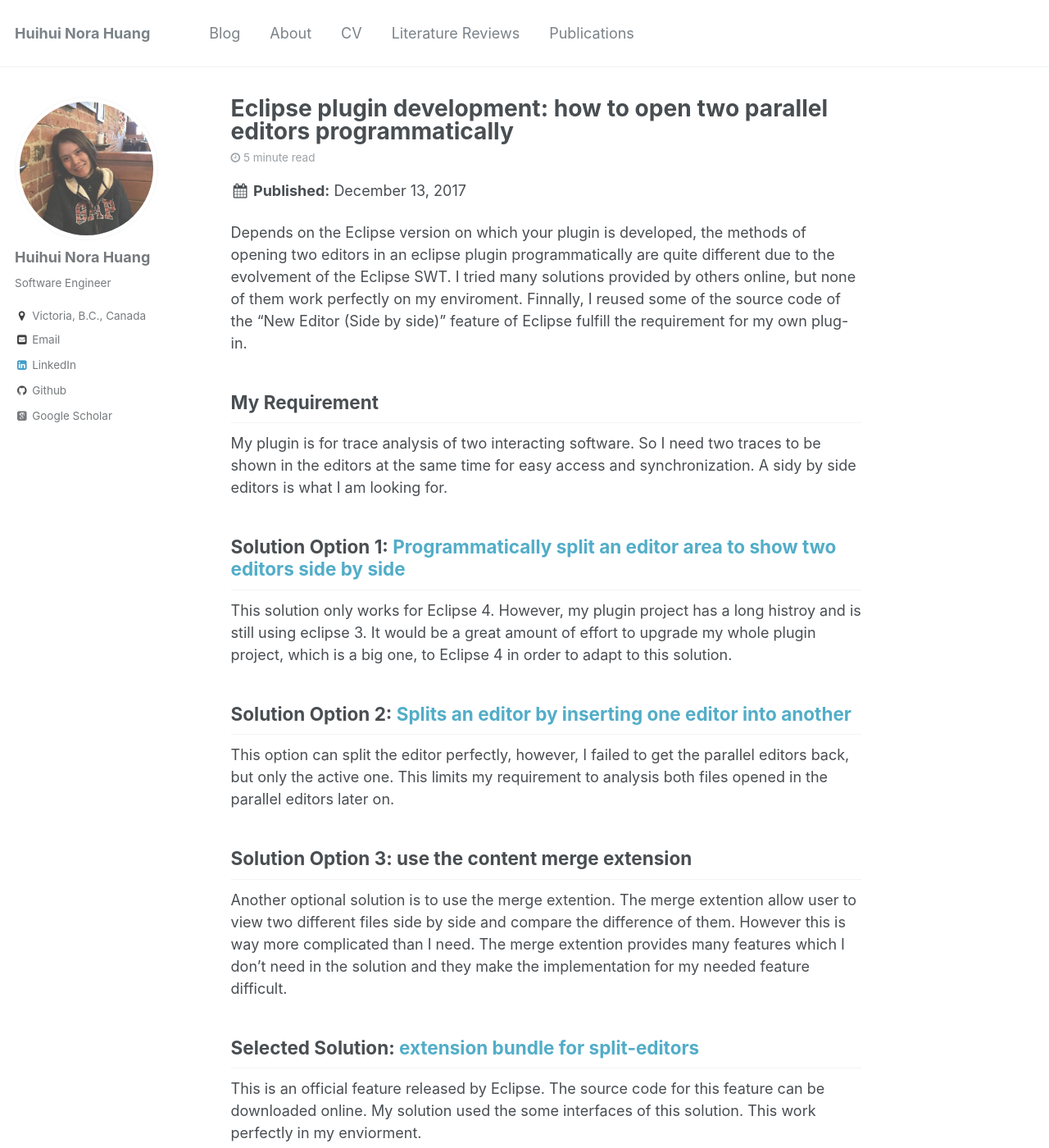
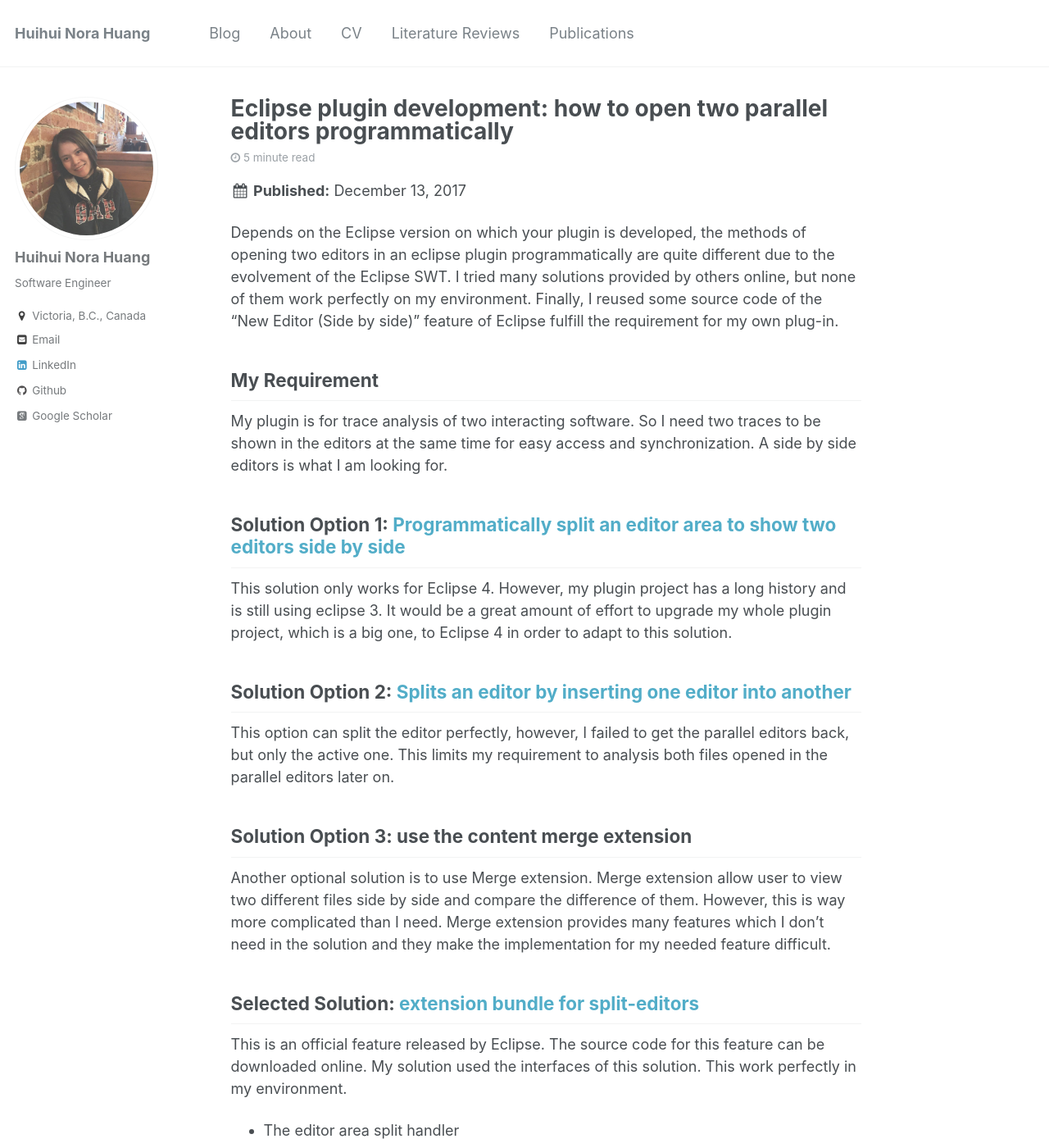
Before and after one commit to norahuang/MY-Websit-repo, a Jekyll site: the page built from _posts/2017-12-13-blog-post-2.md, in a window 1280 px wide and 1400 px high. Shown: the whole window at 82% size. Built offline with Jekyll 4.4.1, drawn with Linux system fonts in a browser that asks for light colours; some web fonts are replaced; some of the changed text lies outside the part shown.

```diff
--- a/_posts/2017-12-13-blog-post-4.md
+++ b/_posts/2017-12-13-blog-post-2.md
@@ -5,16 +5,16 @@ permalink: /posts/2017/12/blog-post-4/
 tags:
 ---
 
-Depends on the Eclipse version on which your plugin is developed, the methods of opening two editors in an eclipse plugin programmatically are quite different due to the evolvement of the Eclipse SWT. I tried many solutions provided by others online, but none of them work perfectly on my enviroment. Finnally, I reused some of the source code of the "New Editor (Side by side)" feature of Eclipse fulfill the requirement for my own plug-in.
+Depends on the Eclipse version on which your plugin is developed, the methods of opening two editors in an eclipse plugin programmatically are quite different due to the evolvement of the Eclipse SWT. I tried many solutions provided by others online, but none of them work perfectly on my environment. Finally, I reused some source code of the “New Editor (Side by side)” feature of Eclipse fulfill the requirement for my own plug-in.
 
 
 My Requirement
 ------
-My plugin is for trace analysis of two interacting software. So I need two traces to be shown in the editors at the same time for easy access and synchronization. A sidy by side editors is what I am looking for.
+My plugin is for trace analysis of two interacting software. So I need two traces to be shown in the editors at the same time for easy access and synchronization. A side by side editors is what I am looking for.
 
 Solution Option 1: <a href="https://dzone.com/articles/programmatically-split-editor-">Programmatically split an editor area to show two editors side by side</a>
 ------
-This solution only works for Eclipse 4. However, my plugin project has a long histroy and is still using eclipse 3. It would be a great amount of effort to upgrade my whole plugin project, which is a big one, to Eclipse 4 in order to adapt to this solution.
+This solution only works for Eclipse 4. However, my plugin project has a long history and is still using eclipse 3. It would be a great amount of effort to upgrade my whole plugin project, which is a big one, to Eclipse 4 in order to adapt to this solution.
 
 Solution Option 2: <a href="https://stackoverflow.com/questions/35182408/open-split-screen-editor">Splits an editor by inserting one editor into another</a>
 ------
@@ -22,11 +22,11 @@ This option can split the editor perfectly, however, I failed to get the paralle
 
 Solution Option 3: use the content merge extension
 ------
-Another optional solution is to use the merge extention. The merge extention allow user to view two different files side by side and compare the difference of them. However this is way more complicated than I need. The merge extention provides many features which I don't need in the solution and they make the implementation for my needed feature difficult.
+Another optional solution is to use Merge extension. Merge extension allow user to view two different files side by side and compare the difference of them. However, this is way more complicated than I need. Merge extension provides many features which I don't need in the solution and they make the implementation for my needed feature difficult.
 
 Selected Solution: <a href="https://bugs.eclipse.org/bugs/attachment.cgi?id=214947&action=edit">extension bundle for split-editors</a>
 ------
-This is an official feature released by Eclipse. The source code for this feature can be downloaded online. My solution used the some interfaces of this solution. This work perfectly in my enviorment.
+This is an official feature released by Eclipse. The source code for this feature can be downloaded online. My solution used the interfaces of this solution. This work perfectly in my environment.
 
 * The editor area split handler
 
```
Also changed, not shown: _drafts/2018-02-20-blog-post-1.md (added, +63 -0 lines), _posts/2016-08-09-blog-post-2.md (+4 -4 lines), _posts/2017-11-13-blog-post-1.md (added, +40 -0 lines), _posts/2017-11-13-blog-post-3.md (deleted, +0 -40 lines), .settings/org.eclipse.wst.common.project.facet.core.xml (added), 5 other files.
